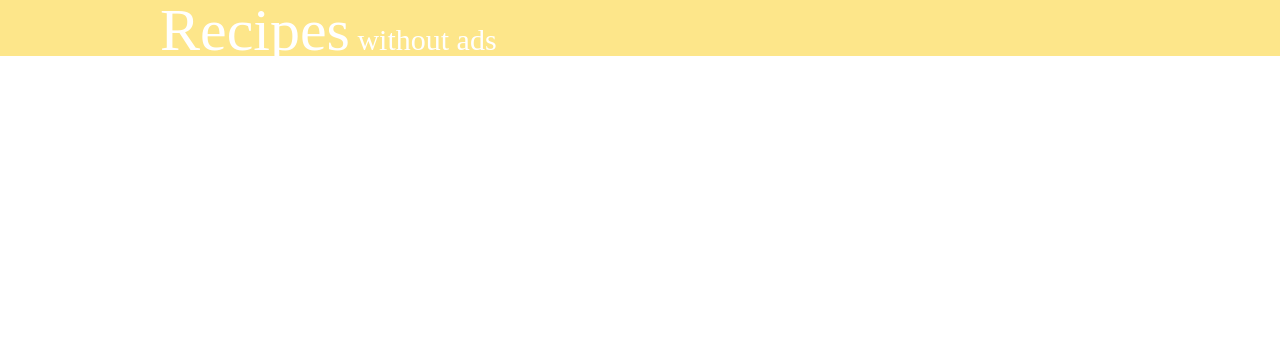
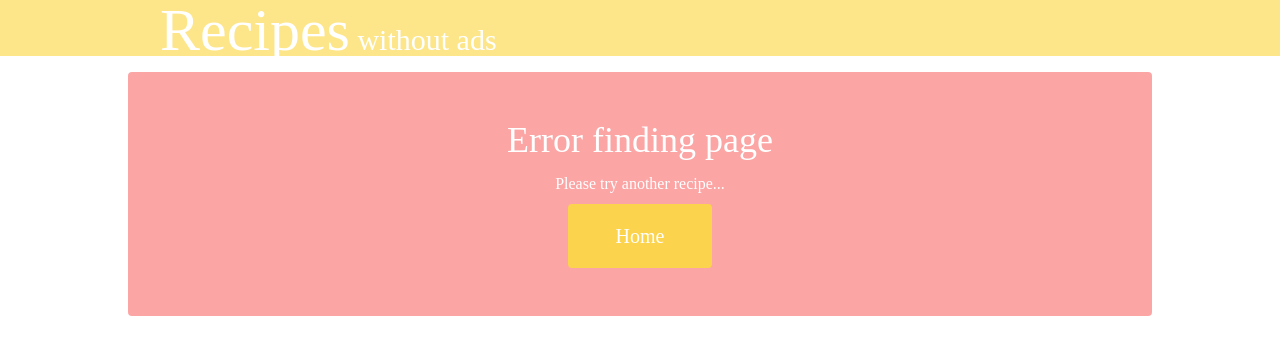
Before and after one commit to nathansabin/recipes-without-ads, a React (Create React App) app in the folder client/: page /error in a window 1280 px wide. Before the commit this address had no page. Shown: the top 354 px of the page. Built offline with nearby package versions, Linux system fonts and the light colour scheme; a web font is replaced by a local one.

Commit message:
added error page

```diff
--- a/client/src/App.js
+++ b/client/src/App.js
@@ -1,6 +1,7 @@
 import './App.css';
 import Header from './components/header/header';
 import Home from './pages/home/home';
+import Error from './pages/error/error';
 import { BrowserRouter as Router, Routes, Route } from 'react-router-dom';
 import RecipeEntry from './pages/recipeEntry/recipeEntry';
 
@@ -18,6 +19,10 @@ function App() {
             path="/recipe"
             element={<RecipeEntry />}
             />
+             <Route
+            path="/error"
+            element={<Error />}
+            />
         </Routes>
       </Router>
     </div>
--- /dev/null
+++ b/client/src/pages/error/error.js
@@ -0,0 +1,15 @@
+import React from 'react';
+
+function Error() {
+    return (
+        <div className='w-full h-auto mt-4'>
+            <div className='w-4/5 h-auto mx-auto bg-red-300 flex flex-col text-center rounded py-12 px-4'>
+                <h2 className='text-4xl  text-white'>Error finding page</h2>
+                <span className='font-xl pt-3 pb-2 text-white '>Please try another recipe...</span>
+                <a href='/'><button className='bg-amber-300 w-36 h-16 text-xl rounded text-white font-lg hover:bg-amber-500 hover:text-red-200'>Home</button></a>
+            </div>
+        </div>
+    );
+}
+
+export default Error;
--- a/client/src/pages/home/home.js
+++ b/client/src/pages/home/home.js
@@ -1,5 +1,5 @@
 import React from 'react';
-import Sidebar from '../../components/sidebar/sidebar';
+// import Sidebar from '../../components/sidebar/sidebar';
 import FindRecipes from '../../components/find/findRecipes';
 import Recipes from '../../components/recipes/recipes';
 
@@ -7,7 +7,6 @@ function Home() {
     return (
     <div>
         <div className='flex flex-row my-4'>
-            <Sidebar />
             <FindRecipes />
       </div>
       <Recipes />
--- a/client/src/pages/recipeEntry/recipeEntry.js
+++ b/client/src/pages/recipeEntry/recipeEntry.js
@@ -30,7 +30,6 @@ function RecipeEntry() {
             setUserData(fetchData.data);
             console.log(fetchData.data);
         } catch (error) {
-            console.log("error from fetch", error);
             window.location.assign('/error');
         }
     }
```
